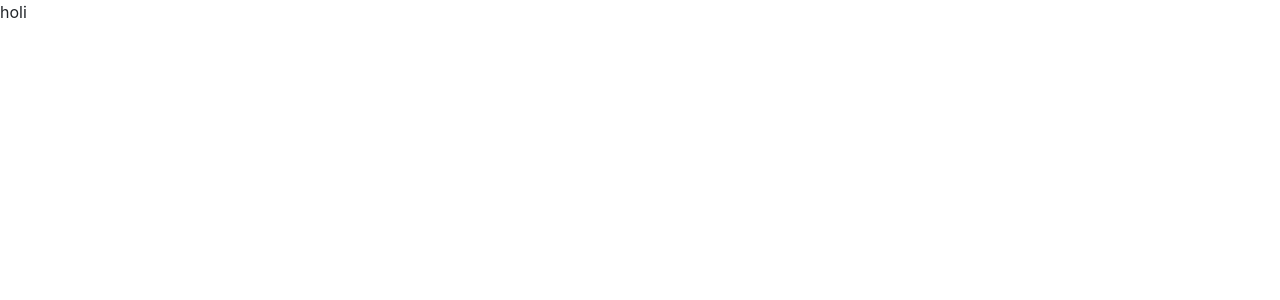
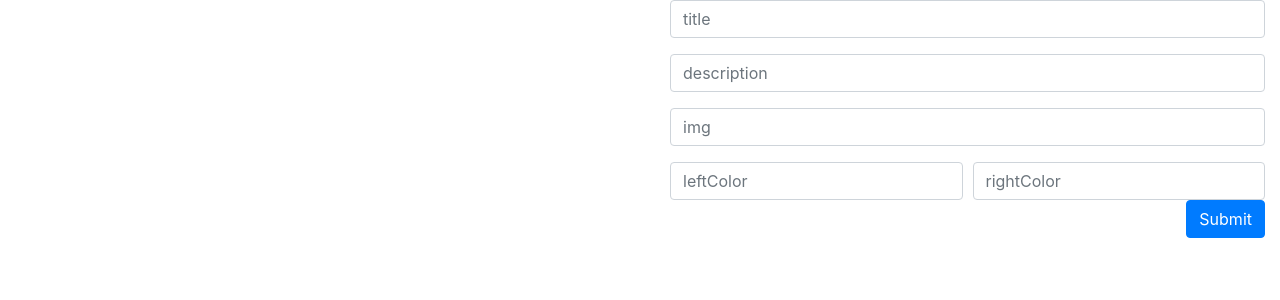
Before and after one commit to Ivan5/fitness-app-react, a React (Create React App) app: page /exercise/new in a window 1280 px wide. Shown: the top 300 px of the page. Built offline with nearby package versions, Linux system fonts and the light colour scheme.

Commit message:
Add form component

```diff
--- a/src/components/AddButton.js
+++ b/src/components/AddButton.js
@@ -1,5 +1,6 @@
 import React from "react";
 import { Link } from "react-router-dom";
+
 function AddButton(props) {
   return (
     <Link to="/exercise/new">
--- a/src/components/Card.js
+++ b/src/components/Card.js
@@ -4,30 +4,23 @@ import circlesImg from "../images/circles.png";
 import "./styles/Card.css";
 
 class Card extends Component {
-  constructor(props) {
-    super(props);
-    this.state = {
-      image: exerciseImg
-    };
-  }
   render() {
+    const { title, description, img, leftColor, rightColor } = this.props;
     return (
       <div
         className="card mb-2 mx-auto Fitness-Card"
         style={{
-          backgroundImage: `url(${circlesImg}), linear-gradient(to right, ${
-            this.props.leftColor
-          }, ${this.props.rightColor})`
+          backgroundImage: `url(${circlesImg}), linear-gradient(to right, ${leftColor}, ${rightColor})`
         }}
       >
         <div className="card-body">
           <div className="row center">
             <div className="col-6">
-              <img src={this.props.img} className="float-right" />
+              <img src={img} className="float-right" />
             </div>
             <div className="col-6 Fitness-Card-Info">
-              <h1>{this.props.title}</h1>
-              <p>{this.props.description}</p>
+              <h1>{title}</h1>
+              <p>{description}</p>
             </div>
           </div>
         </div>
--- /dev/null
+++ b/src/components/ExerciseForm.js
@@ -0,0 +1,77 @@
+import React from "react";
+import PropTypes from "prop-types";
+
+class ExerciseForm extends React.Component {
+  state = {};
+  handleSubmit = e => {
+    e.preventDefault();
+  };
+
+  render() {
+    const { onChange, form } = this.props;
+    return (
+      <div className="container">
+        <form onSubmit={this.handleSubmit}>
+          <div className="form-group">
+            <input
+              type="text"
+              className="form-control"
+              placeholder="title"
+              name="title"
+              onChange={onChange}
+              value={form.title}
+            />
+          </div>
+          <div className="form-group">
+            <input
+              type="text"
+              className="form-control"
+              placeholder="description"
+              name="description"
+              onChange={onChange}
+              value={form.description}
+            />
+          </div>
+          <div className="form-group">
+            <input
+              type="text"
+              className="form-control"
+              placeholder="img"
+              name="img"
+              onChange={onChange}
+              value={form.img}
+            />
+          </div>
+          <div className="form-row">
+            <div className="col">
+              <input
+                type="text"
+                className="form-control"
+                placeholder="leftColor"
+                name="leftColor"
+                onChange={onChange}
+                value={form.leftColor}
+              />
+            </div>
+            <div className="col">
+              <input
+                type="text"
+                className="form-control"
+                placeholder="rightColor"
+                name="rightColor"
+                onChange={onChange}
+                value={form.rightColor}
+              />
+            </div>
+          </div>
+
+          <button type="submit" className="btn btn-primary float-right">
+            Submit
+          </button>
+        </form>
+      </div>
+    );
+  }
+}
+
+export default ExerciseForm;
--- a/src/components/ExerciseList.js
+++ b/src/components/ExerciseList.js
@@ -6,6 +6,7 @@ function ExerciseList(props) {
       {props.exercises.map(item => {
         return (
           <Card
+            key={item.id}
             title={item.title}
             description={item.description}
             img={item.img}
--- a/src/pages/ExerciseNew.js
+++ b/src/pages/ExerciseNew.js
@@ -1,9 +1,30 @@
 import React from "react";
-import PropTypes from "prop-types";
+import ExerciseForm from "../components/ExerciseForm";
+import Card from "../components/Card";
 
 class ExerciseNew extends React.Component {
+  state = {
+    form: { title: "", description: "", img: "", leftColor: "", rightColor: "" }
+  };
+  handleChange = e => {
+    this.setState({
+      form: {
+        ...this.state.form,
+        [e.target.name]: e.target.value
+      }
+    });
+  };
   render() {
-    return "holi";
+    return (
+      <div className="row">
+        <div className="col-sm">
+          <Card {...this.state.form} />
+        </div>
+        <div className="col-sm">
+          <ExerciseForm onChange={this.handleChange} form={this.state.form} />
+        </div>
+      </div>
+    );
   }
 }
 
```
